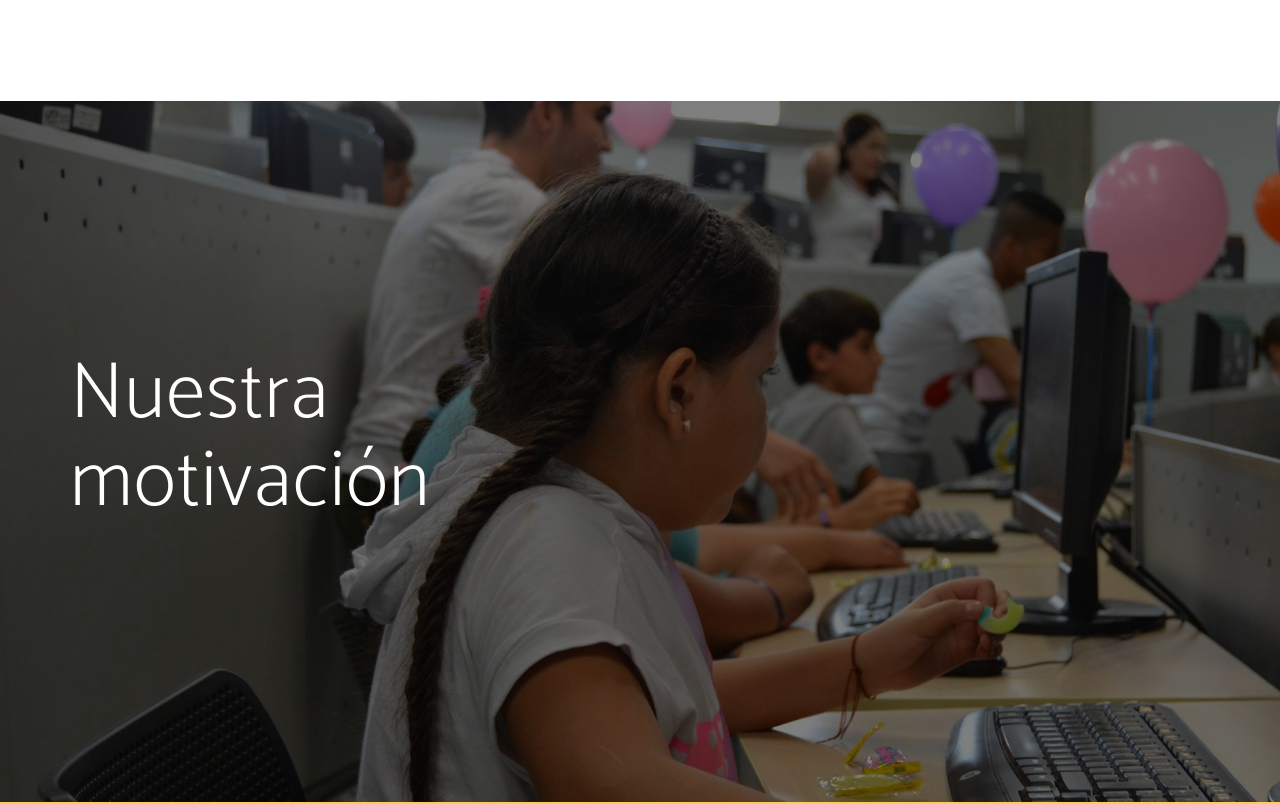
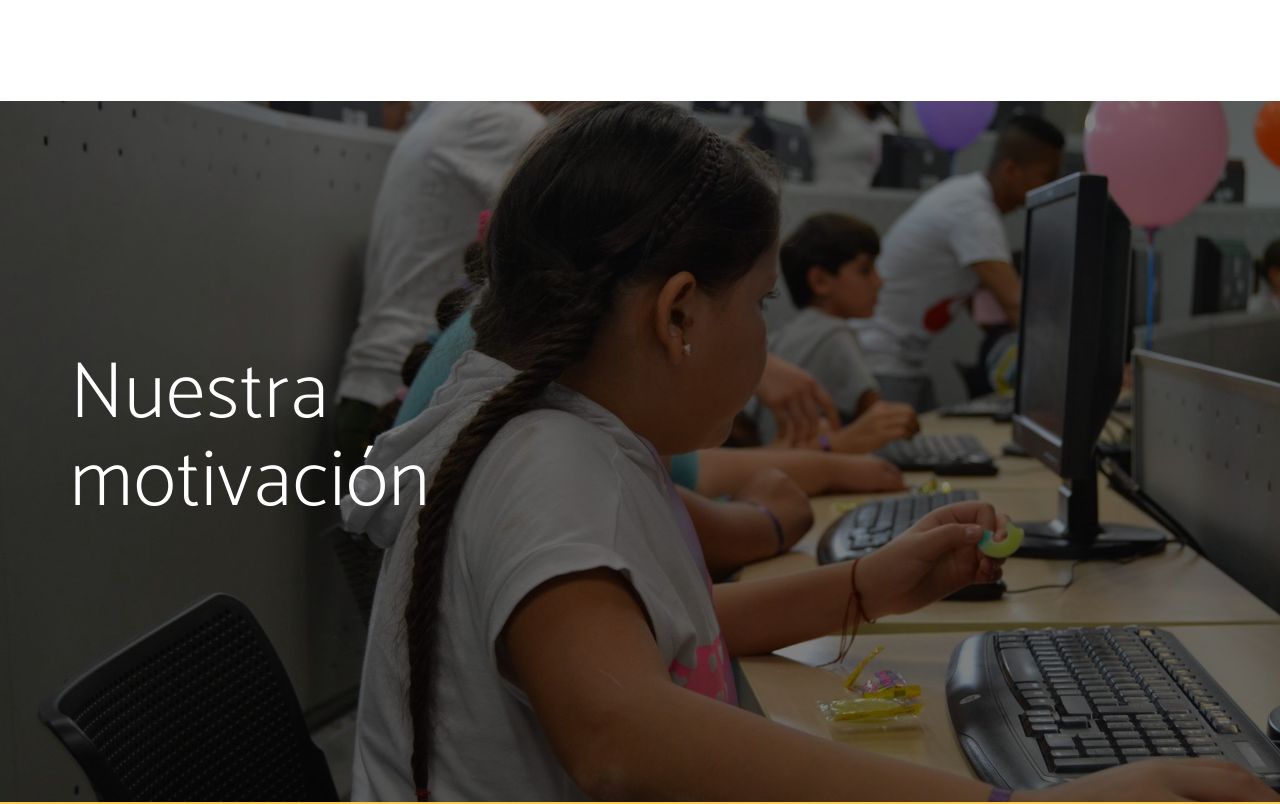
Before and after one commit to jointDeveloper/webjointschool, a website: page index.html in a window 1280 px wide. Shown: the part 2555-3359 px from the top of the page. Drawn offline with nearby package versions, Linux system fonts and the light colour scheme; a web font is replaced by a local one.

Commit message:
More information about

```diff
--- a/index.html
+++ b/index.html
@@ -197,7 +197,7 @@
         </div>
     </section>
 
-    <section class="cta" style="background: url(img/motivacion.jpg); background-size: cover;">
+    <section class="cta" style="background: url(img/motivacion.jpg); background-size: cover; background-position: center;">
         <div class="cta-content">
             <div class="container">
               <h2>Nuestra motivación</h2>
```
